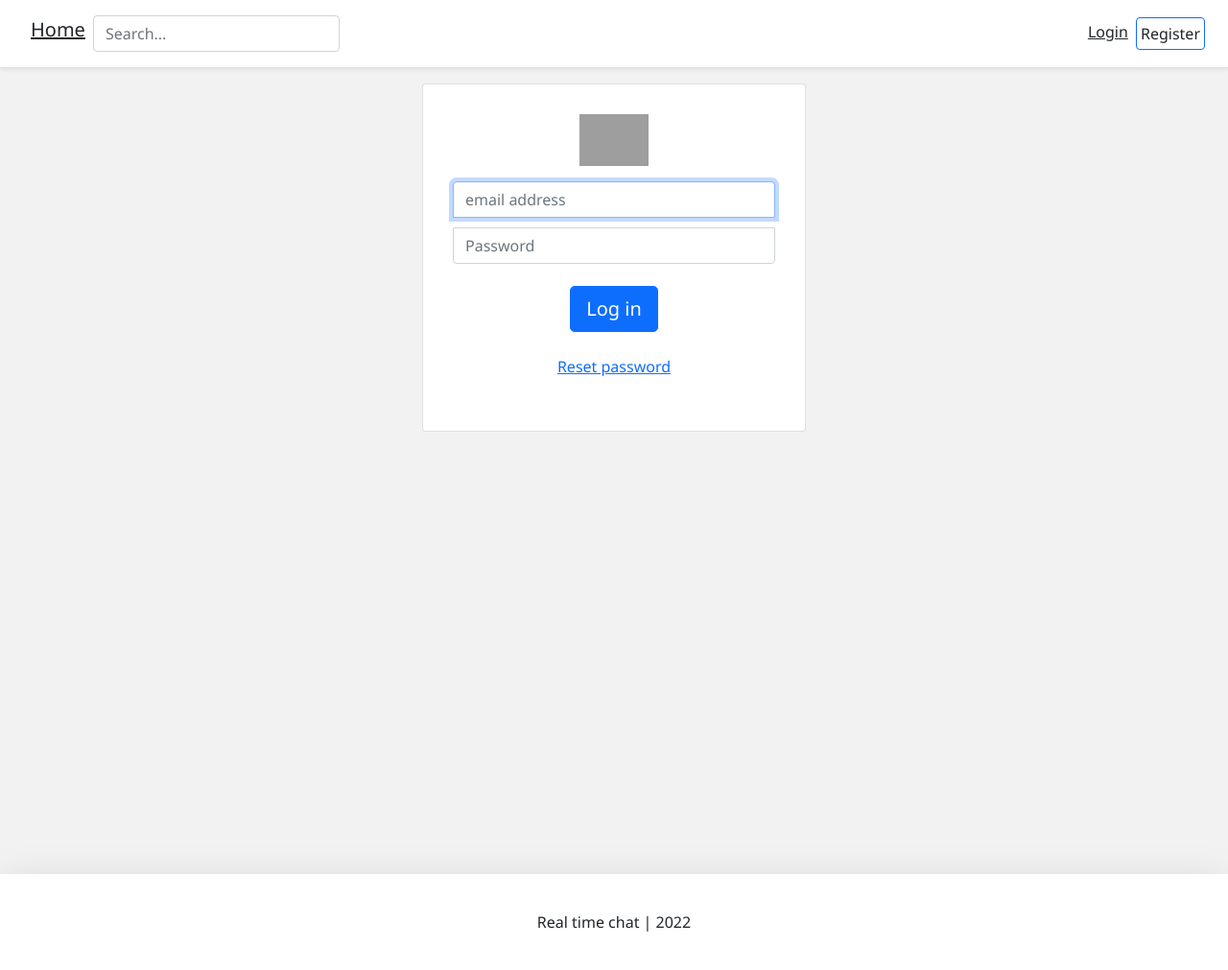
After one commit to VladRiabovol/chat, a Django app: page /chat/account/login/ in a window 1280 px wide. The commit adds this page. Shown: the whole page at 96% size. Run offline with Django 3.2, Linux system fonts and the light colour scheme; grey boxes are pictures that could not be loaded.

Commit message:
create login & logout

```diff
--- a/account/urls.py
+++ b/account/urls.py
@@ -1,6 +1,8 @@
 from django.urls import path
-from account.views import register_view
+from account.views import register_view, login_view, logout_view
 
 urlpatterns = [
-    path('register/', register_view, name='register')
+    path('register/', register_view, name='register'),
+    path('login/', login_view, name='login'),
+    path('logout/', logout_view, name='logout'),
 ]
--- a/account/views.py
+++ b/account/views.py
@@ -1,8 +1,8 @@
 from django.shortcuts import render, redirect
 from django.http import HttpResponse
-from django.contrib.auth import login, authenticate
+from django.contrib.auth import login, authenticate, logout
 
-from account.forms import RegistrationForm
+from account.forms import RegistrationForm, AccountAuthenticationForm
 
 
 def register_view(request, *args, **kwargs):
@@ -19,7 +19,7 @@ def register_view(request, *args, **kwargs):
             raw_password = form.cleaned_data.get('password1')
             account = authenticate(email=email, password=raw_password)
             login(request, account)
-            destination = kwargs.get('next')
+            destination = get_redirect_if_exists(request)
             if destination:
                 return redirect(destination)
             return redirect('home')
@@ -27,3 +27,41 @@ def register_view(request, *args, **kwargs):
             context['registration_form'] = form
 
     return render(request, 'account/register.html', context=context)
+
+
+def logout_view(request):
+    logout(request)
+    return redirect('home')
+
+
+def login_view(request, *args, **kwargs):
+
+    context = {}
+
+    user = request.user
+    if user.is_authenticated:
+        return redirect('home')
+
+    if request.POST:
+        form = AccountAuthenticationForm(request.POST)
+        if form.is_valid():
+            email = request.POST['email']
+            password = request.POST['password']
+            user = authenticate(email=email, password=password)
+            if user:
+                login(request, user)
+                destination = get_redirect_if_exists(request)
+                if destination:
+                    return redirect(destination)
+                return redirect('home')
+        else:
+            context['login_form'] = form
+    return render(request, 'account/login.html', context)
+
+
+def get_redirect_if_exists(request):
+    redirect = None
+    if request.GET:
+        if request.GET.get('next'):
+            redirect = str(request.GET.get('next'))
+    return redirect
--- /dev/null
+++ b/templates/account/login.html
@@ -0,0 +1,60 @@
+{% extends 'base.html' %}
+{% load static %}
+
+{% block content %}
+
+    <style>
+        .card-signin {
+            width: 100%;
+            max-width: 400px;
+            padding: 15px;
+            margin: auto;
+        }
+
+        .form-signin input[type='email'] {
+            margin-bottom: 10px;
+            border-bottom-right-radius: 0;
+            border-bottom-left-radius: 0;
+        }
+        .form-signin input[type='password'] {
+            margin-bottom: -1px;
+            border-top-left-radius: 0;
+            border-top-right-radius: 0;
+        }
+    </style>
+
+    <div class="container-fluid">
+        <div class="row justify-content-center">
+            <div class="card card-signin text-center">
+                <div class="card-body">
+                    <form class="form-signin" method="post"> {% csrf_token %}
+                        <div class="d-flex flex-column pb-3">
+                            <img class="img-fluid mx-auto d-block" src="{% static 'temp/chat_logo.png' %}" alt="chat logo" width="72" height="72">
+                        </div>
+                        <input type="email" name="email" id="inputEmail" class="form-control" placeholder="email address" required autofocus>
+                        <input type="password" name="password" id="inputPassword" class="form-control" placeholder="Password" required>
+
+                        {% for field in login_form %}
+                        <p>
+                        {% for error in field.errors %}
+                            <p style="color: red">{{ error }}</p>
+                        {% endfor %}
+                        </p>
+                        {% endfor %}
+                        {% if login_form.non_field_errors %}
+                            <div style="color: red">
+                              <p>{{ login_form.non_field_errors }}</p>
+                            </div>
+                        {% endif %}
+                        <br>
+                        <button class="btn btn-lg btn-primary btn-block" type="submit">Log in</button>
+                    </form>
+
+                    <div class="d-flex my-4">
+                        <a href="#" class="m-auto">Reset password </a>
+                    </div>
+                </div>
+            </div>
+        </div>
+    </div>
+{% endblock %}
--- a/templates/snippets/header.html
+++ b/templates/snippets/header.html
@@ -55,13 +55,13 @@
                                      src="{{request.user.profile_image.url}}" alt="default_logo" width="40" height="40">
                                 <div class="dropdown-menu" aria-labelledby="id_profile_links">
                                     <a class="dropdown-item" href="#">Account</a>
-                                    <a class="dropdown-item" href="#">Logout</a>
+                                    <a class="dropdown-item" href="{% url 'logout' %}">Logout</a>
                                 </div>
                             </div>
                         </div>
                     </div>
                 {% else %}
-                    <a href="#" class="p-1 text-dark">Login</a>
+                    <a href="{% url 'login' %}" class="p-1 text-dark">Login</a>
                     <a href="{% url 'register' %}" class="btn btn-outline-primary text-dark p-1">Register</a>
                 {% endif %}
             </nav>
@@ -119,13 +119,13 @@
                                      src="{{request.user.profile_image.url}}" alt="default_logo" width="40" height="40">
                                 <div class="dropdown-menu" aria-labelledby="id_profile_links">
                                     <a class="dropdown-item" href="#">Account</a>
-                                    <a class="dropdown-item" href="#">Logout</a>
+                                    <a class="dropdown-item" href="{% url 'logout' %}">Logout</a>
                                 </div>
                             </div>
                         </div>
                     </div>
                 {% else %}
-                    <a href="#" class="p-1 text-dark">Login</a>
+                    <a href="{% url 'login' %}" class="p-1 text-dark">Login</a>
                     <a href="{% url 'register' %}" class="btn btn-outline-primary text-dark p-1">Register</a>
                 {% endif %}
             </nav>
```
Also changed, not shown: account/forms.py (+23 -1 lines).
